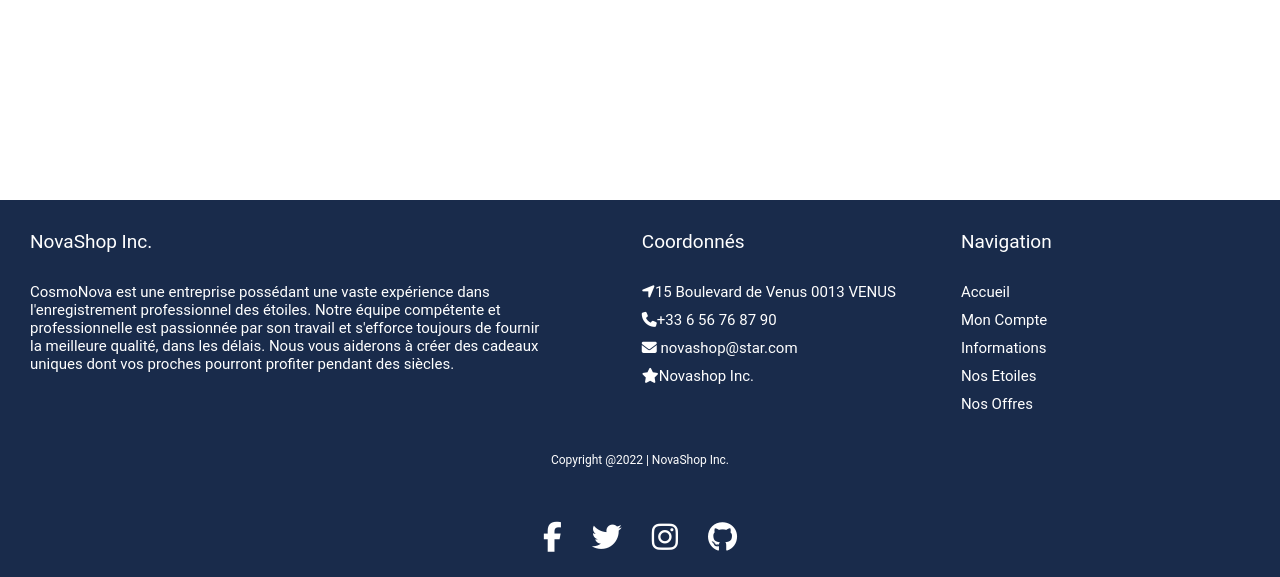
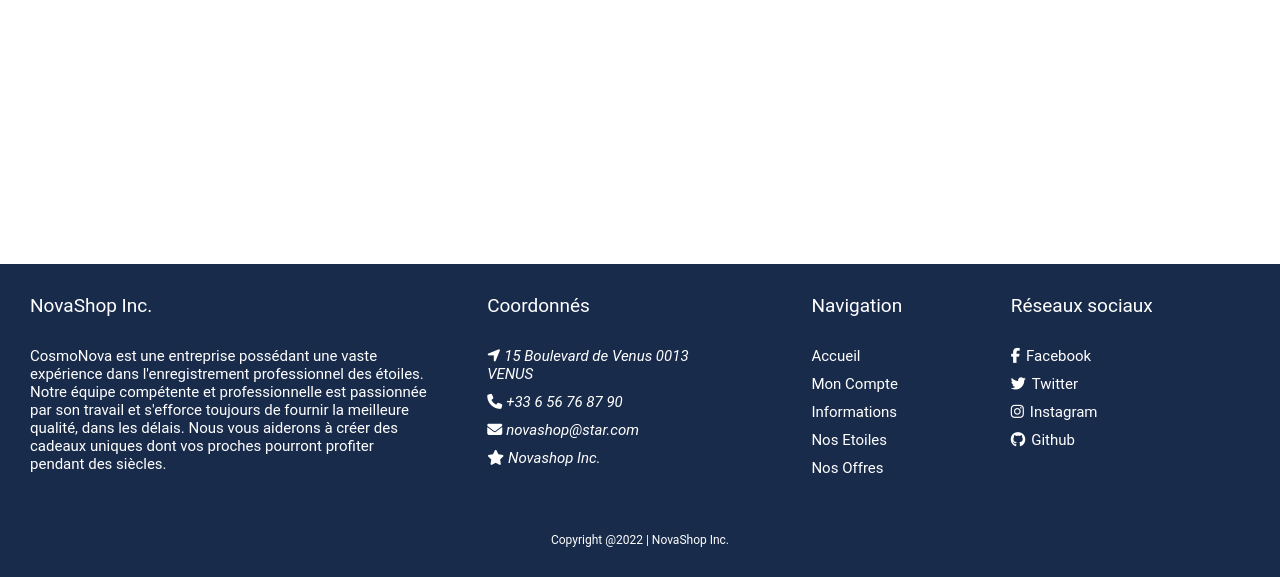
Before and after one commit to olivier-dagostino/boutique, a PHP site: page /nova.html in a window 1280 px wide. Shown: the part 223-800 px from the top of the page. Run offline with PHP 8.4, Linux system fonts and the light colour scheme; some libraries are stand-ins or nearby versions.

Commit message:
Add files via upload

```diff
--- a/nova.html
+++ b/nova.html
@@ -23,8 +23,8 @@
                         <p>NovaShop Inc.</p>
 
                         <div>
-                        <p>CosmoNova est une entreprise possédant une vaste expérience dans l'enregistrement professionnel des étoiles. Notre équipe compétente et professionnelle est passionnée par son travail et s'efforce toujours de fournir la meilleure qualité, dans les délais. Nous vous aiderons à créer des cadeaux uniques dont vos proches pourront profiter pendant des siècles.</p>
-                    </div>
+                            <p>CosmoNova est une entreprise possédant une vaste expérience dans l'enregistrement professionnel des étoiles. Notre équipe compétente et professionnelle est passionnée par son travail et s'efforce toujours de fournir la meilleure qualité, dans les délais. Nous vous aiderons à créer des cadeaux uniques dont vos proches pourront profiter pendant des siècles.</p>
+                        </div>
 
                     </div>
 
@@ -34,10 +34,11 @@
 
                         <div>
 
-                        <li><i class="fa fa-location-arrow"></i>15 Boulevard de Venus 0013 VENUS</li>
-                        <li><i class="fa fa-phone"></i>+33 6 56 76 87 90</li>
-                        <li><i class="fa fa fa-envelope"></i> novashop@star.com</li>
-                        <li><i class="fa-solid fa-star"></i>Novashop Inc.</li>
+                            <li><i class="fa fa-location-arrow"></i><em>15 Boulevard de Venus 0013 VENUS</em></li>
+                            <li><i class="fa fa-phone"></i><em>+33 6 56 76 87 90</em></li>
+                            <li><i class="fa fa fa-envelope"></i><em>novashop@star.com</em></li>
+                            <li><i class="fa-solid fa-star"></i><em>Novashop Inc.</em></li>
+
                         </div>
 
                     </div>
@@ -59,22 +60,28 @@
 
                     </div>
 
+                    <div class="social_footer">
+
+                        <p>Réseaux sociaux</p>
+
+                        <div>
+
+                            <li><a href="#"><i class="fab fa-facebook-f"></i>Facebook</a></li>
+                            <li><a href="#"><i class="fab fa-twitter"></i>Twitter</a></li>
+                            <li><a href="#"><i class="fab fa-instagram"></i>Instagram</a></li>
+                            <li><a href="#"><i class="fab fa-github"></i>Github</a></li>
+
+                        </div>
+
+                    </div>
+
+
+
                     </div>
 
                 </ul>
 
                     <p class="text_footer">Copyright @2022 | <a href="#">NovaShop Inc.</a></p>
-
-                    <ul class="social_footer">
-
-                        <li><a href="http://facebook.com"><i class="fab fa-facebook-f fa-2x"></i></a></li>
-                        <li><a href="http://twitter.com"><i class="fab fa-twitter fa-2x"></i></a></li>
-                        <li><a href="http://webenlance.com"><i class="fab fa-instagram fa-2x"></i></a></li>
-                        <li><a href="http://github.com"><i class="fab fa-github fa-2x"></i></a></li>
-
-                    </ul>
-
-
 
                 </div>
 
--- a/styles.css
+++ b/styles.css
@@ -93,16 +93,20 @@ nav p {
 }
 
 .contact_footer p {
-    margin-left: 60px;
+    margin-left: 30px;
 }
 
 .contact_footer li {
-    margin-left: 60px;
+    margin-left: 30px;
 }
 
 
 .contact_footer div {
     margin: 15px 0;
+}
+
+.contact_footer i {
+    margin-right: 4px;
 }
 
 /* NAVIGATION FOOTER */
@@ -111,22 +115,30 @@ nav p {
     width: 30%;
 }
 
+.nav_footer p {
+    margin-left:  80px;
+}
+
 .nav_footer a{
-    margin-left: 30px;
+    margin-left:  80px;
 }
 
 /* SOCIAL FOOTER */
 
 .social_footer {
-    display: flex;
-    justify-content: center;
-    align-items: center;
+    width: 30%;
 }
 
-.social_footer i{
+.social_footer p {
+    margin-left:  5px;
+}
 
-    color: white;
-    margin: 15px;
+.social_footer a{
+    margin-left:  5px;
+}
+
+.social_footer i {
+    margin-right: 6px;
 }
 
 .text_footer {
```
